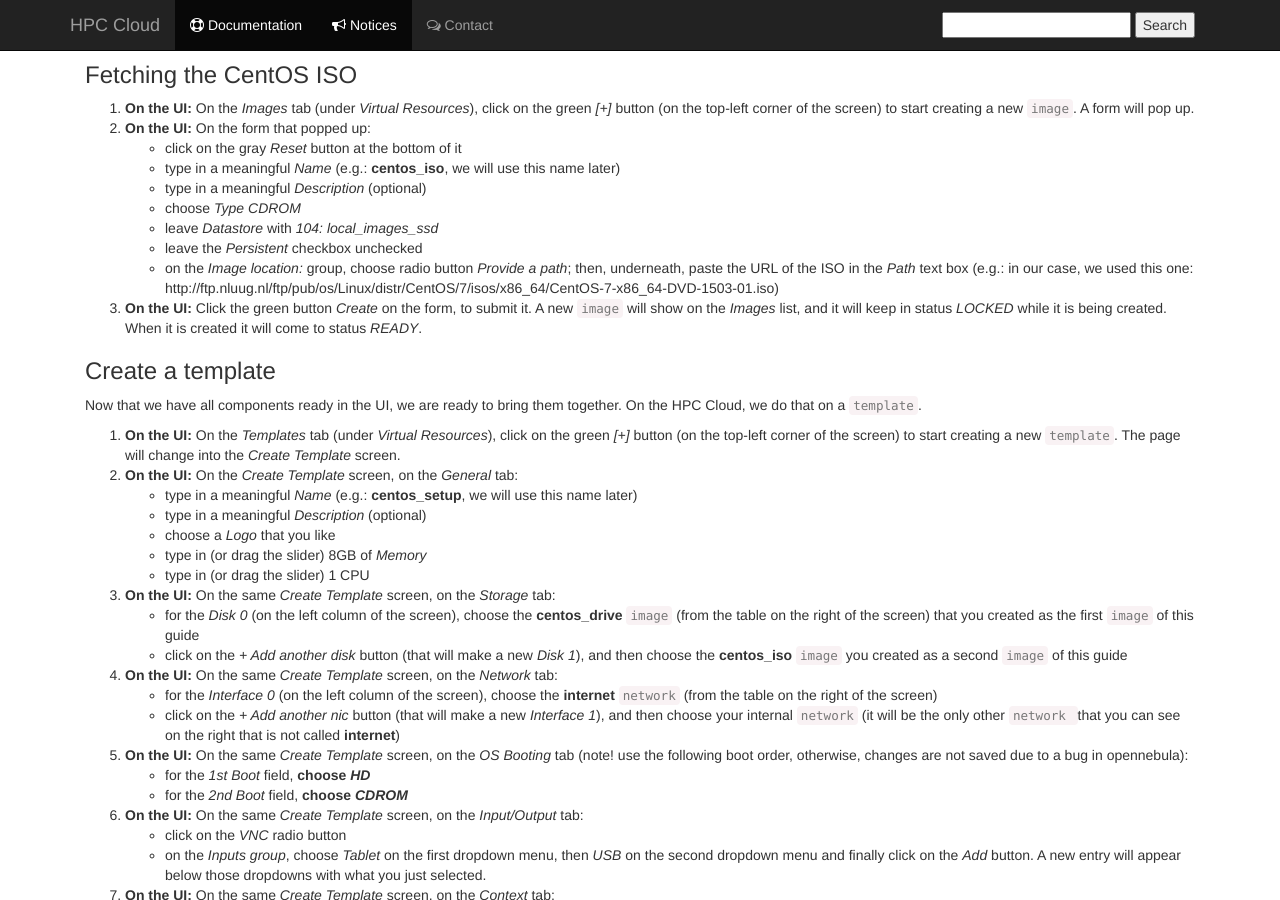
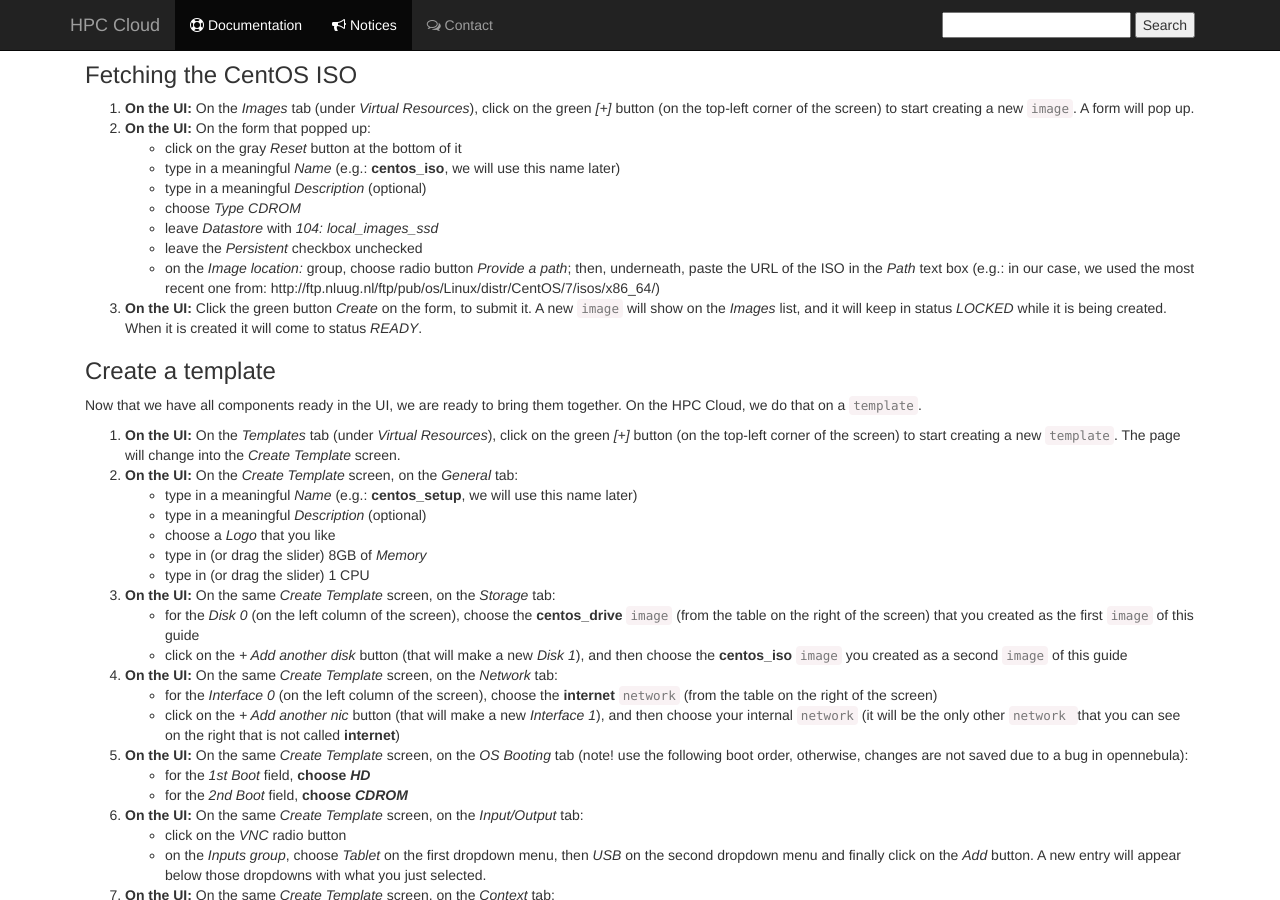
Before and after one commit to sara-nl/clouddocs, a Jekyll site: the page built from vm-scratch-centos.markdown, in a window 1280 px wide and 900 px high, scrolled down 897 px. Built offline with Jekyll 4.4.1, drawn with Linux system fonts in a browser that asks for light colours; nearby versions of some CDN libraries; our own code applies the rules of GitHub Pages for plain Markdown files.

Commit message:
Update vm-scratch-centos.markdown

```diff
--- a/vm-scratch-centos.markdown
+++ b/vm-scratch-centos.markdown
@@ -52,7 +52,7 @@
   * choose _Type_ _CDROM_
   * leave _Datastore_ with _104: local_images_ssd_
   * leave the _Persistent_ checkbox unchecked
-  * on the _Image location:_ group, choose radio button _Provide a path_; then, underneath, paste the URL of the ISO in the _Path_ text box (e.g.: in our case, we used this one: http://ftp.nluug.nl/ftp/pub/os/Linux/distr/CentOS/7/isos/x86_64/CentOS-7-x86_64-DVD-1503-01.iso)
+  * on the _Image location:_ group, choose radio button _Provide a path_; then, underneath, paste the URL of the ISO in the _Path_ text box (e.g.: in our case, we used the most recent one from: http://ftp.nluug.nl/ftp/pub/os/Linux/distr/CentOS/7/isos/x86_64/)
 3. **On the UI:** Click the green button _Create_ on the form, to submit it. A new `image` will show on the _Images_ list, and it will keep in status _LOCKED_ while it is being created. When it is created it will come to status _READY_.
 
 ### Create a template
```
